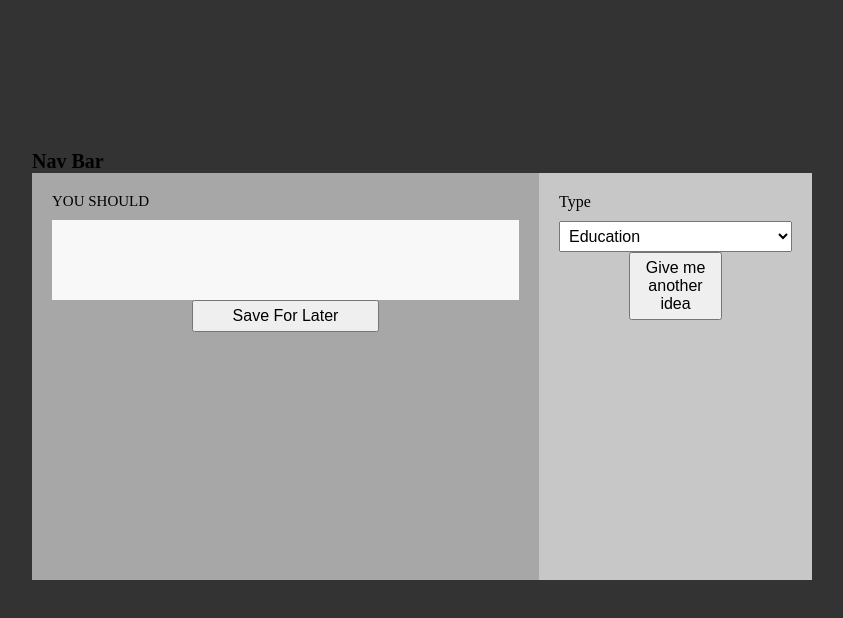
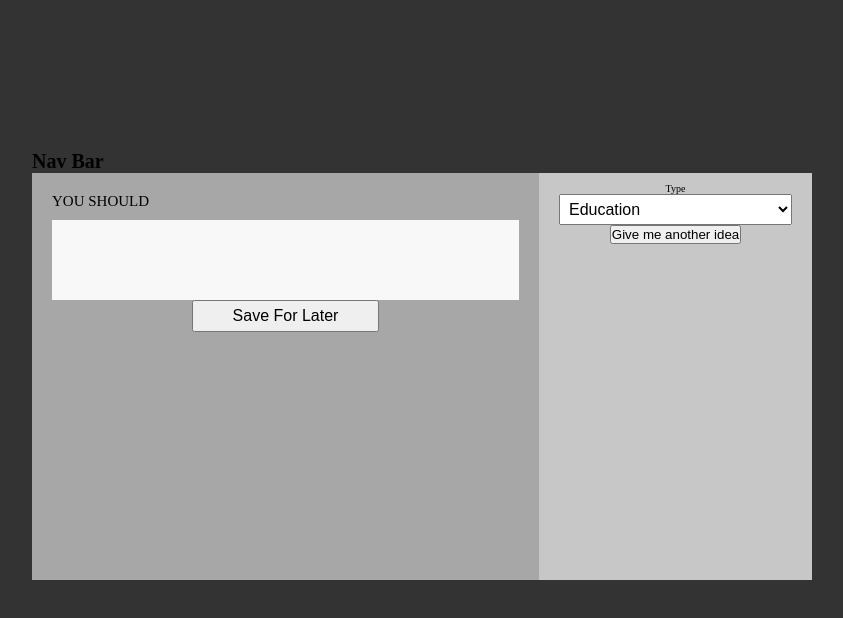
Before and after one commit to maddyrandle/What-To-Do, a React (Create React App) app: page / in a window 1280 px wide. Shown: the top 618 px of the page, without its empty margins (218-1061 px from the left). Built offline with nearby package versions, Linux system fonts and the light colour scheme; no server answers.

Commit message:
Add width to button that gets another activity

```diff
--- a/src/components/Form/Form.scss
+++ b/src/components/Form/Form.scss
@@ -7,7 +7,7 @@
   padding: 2rem;
 }
 
-.label {
+.type-label {
   font-size: 16px;
   padding: 1rem 0;
   width: 100%;
@@ -19,9 +19,9 @@
   width: 100%;
 }
 
-.another {
+.another-btn {
+  color: $font-dark;
   font-size: 16px;
-  // margin-top: 14rem;
   padding: .5rem;
-  width: 40%;
+  width: 50%;
 }
```
